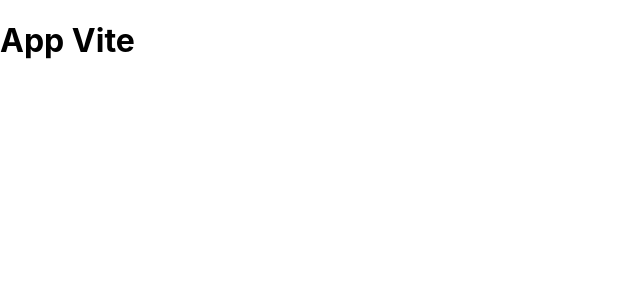
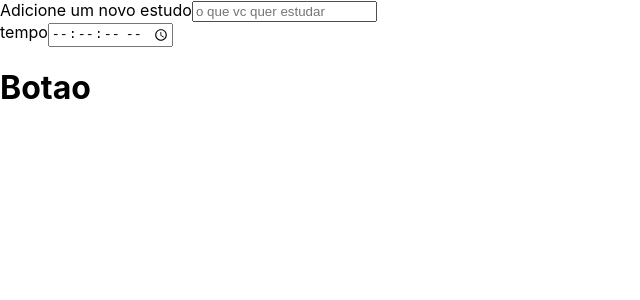
Before and after one commit to RafaZeero/alura-react-typescript, a React (Vite) app: page / in a window 1280 px wide. Shown: the top 300 px of the page, without its empty margins (0-640 px from the left). Built offline with nearby package versions, Linux system fonts and the light colour scheme.

Commit message:
Criando Formulário

```diff
--- a/src/App.tsx
+++ b/src/App.tsx
@@ -1,3 +1,4 @@
+import Form from "./components/Form";
 
 
 export default function App() {
@@ -5,7 +6,7 @@ export default function App() {
 
   return (
     <div className="App">
-      <h1>App Vite</h1>
+      <Form />
     </div>
   )
 }
--- /dev/null
+++ b/src/components/Form/index.tsx
@@ -0,0 +1,19 @@
+import Button from "../Button";
+
+export default function Form() {
+  return (
+    <form >
+      <div>
+        <label htmlFor="tarefa" >Adicione um novo estudo</label>
+        <input type="text" name='tarefa' id='tarefa' placeholder="o que vc quer estudar" required />
+
+      </div>
+      <div>
+        <label htmlFor="tempo">tempo</label>
+        <input type="time" step='1' name='tempo' id='tempo' max='01:30:000' required min='00:00:00' />
+
+      </div>
+      <Button />
+    </form>
+  )
+}
```
Also changed, not shown: src/components/List/index.tsx (added, +7 -0 lines).
